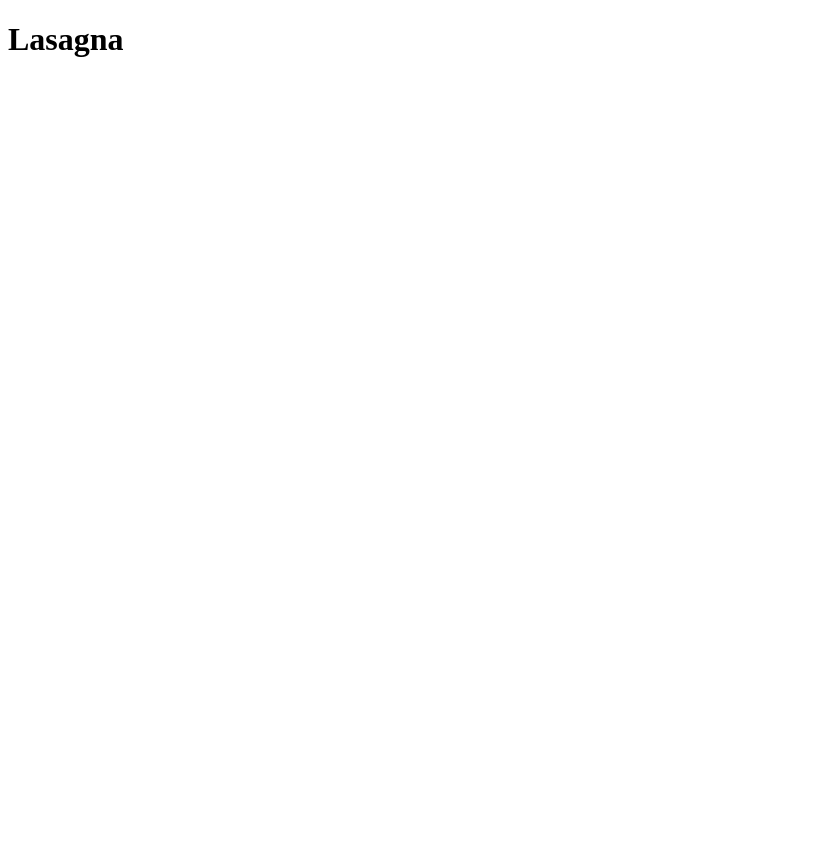
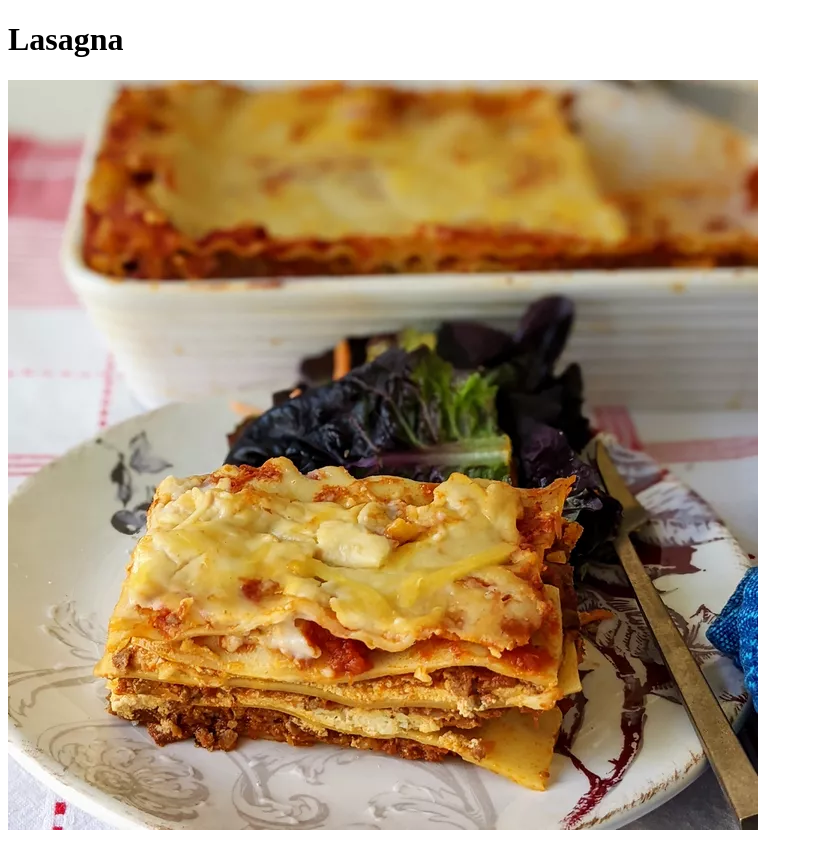
Before and after one commit to CrazyAsianBoy/recipe_top, a plain HTML site: page recipes/lasagna.html in a window 1280 px wide. Shown: the whole page, without its empty margins (0-813 px from the left). Before the commit the page ends 800 px from the top, so only its background shows below. Drawn offline with Linux system fonts and the light colour scheme.

Commit message:
Add img dir amd png file, add lasagna pic to page

```diff
--- a/recipes/lasagna.html
+++ b/recipes/lasagna.html
@@ -8,5 +8,6 @@
 </head>
 <body>
     <h1>Lasagna</h1>
+    <img src="../img/lasagna.png" alt="lasagna picture">
 </body>
 </html>
```
Also changed, not shown: img/lasagna.png (added), img/pasta.png (added).
